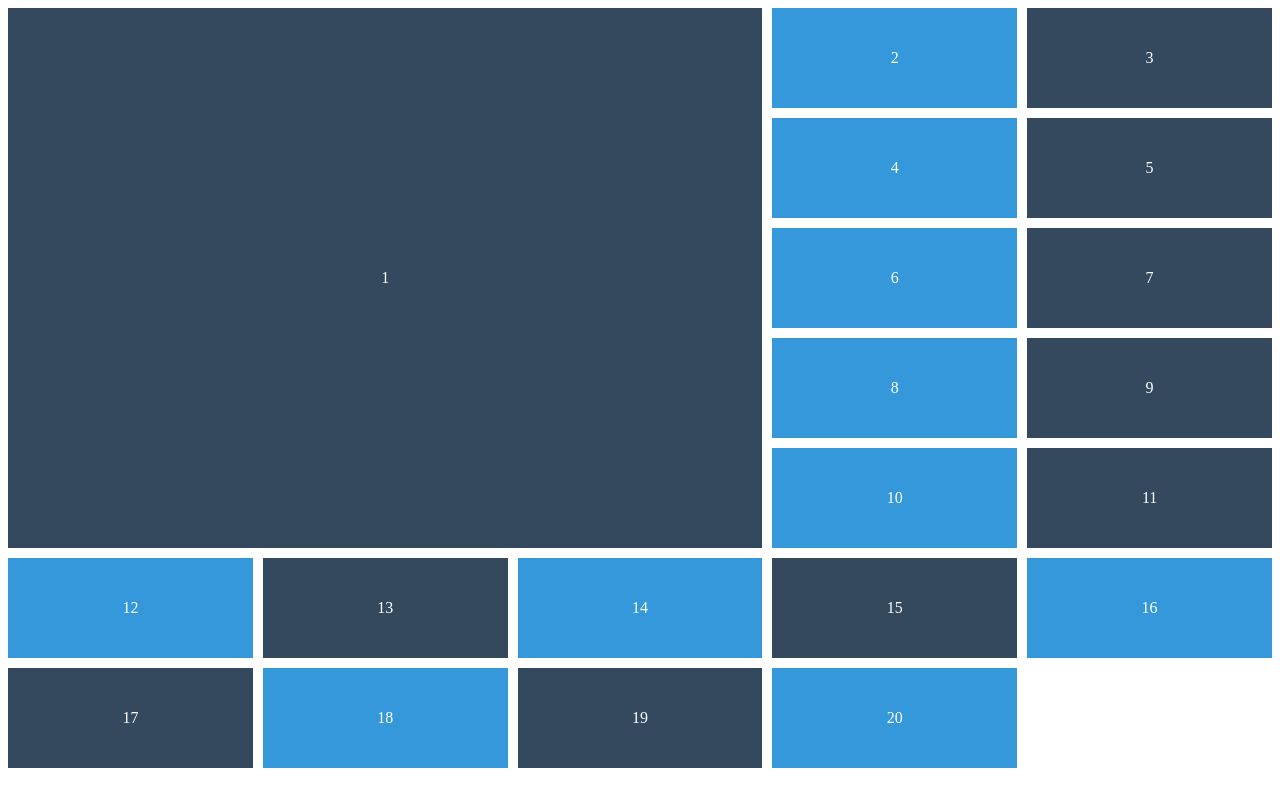
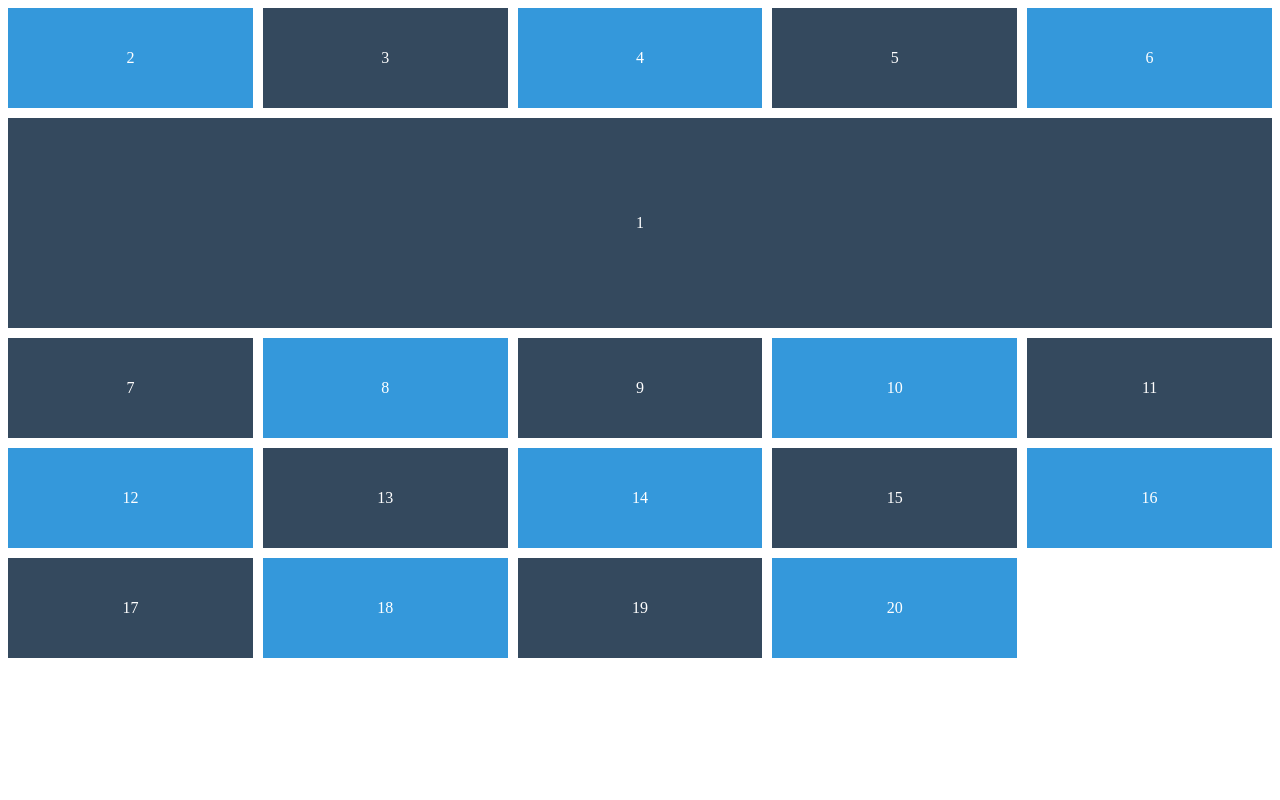
Before and after one commit to pavane90/css-masterclass, a plain HTML site: page grid.html in a window 1280 px wide. Drawn offline with Linux system fonts and the light colour scheme.

Commit message:
2.12 Grid Area

```diff
--- a/grid.html
+++ b/grid.html
@@ -25,8 +25,7 @@
         background-color: #34495e;
       }
       .box:first-child {
-        grid-row: span 5;
-        grid-column: span 3;
+        grid-area: 2 / 1 / 4 / -1; /* row start / column start / row end / column end */
       }
     </style>
   </head>
```
